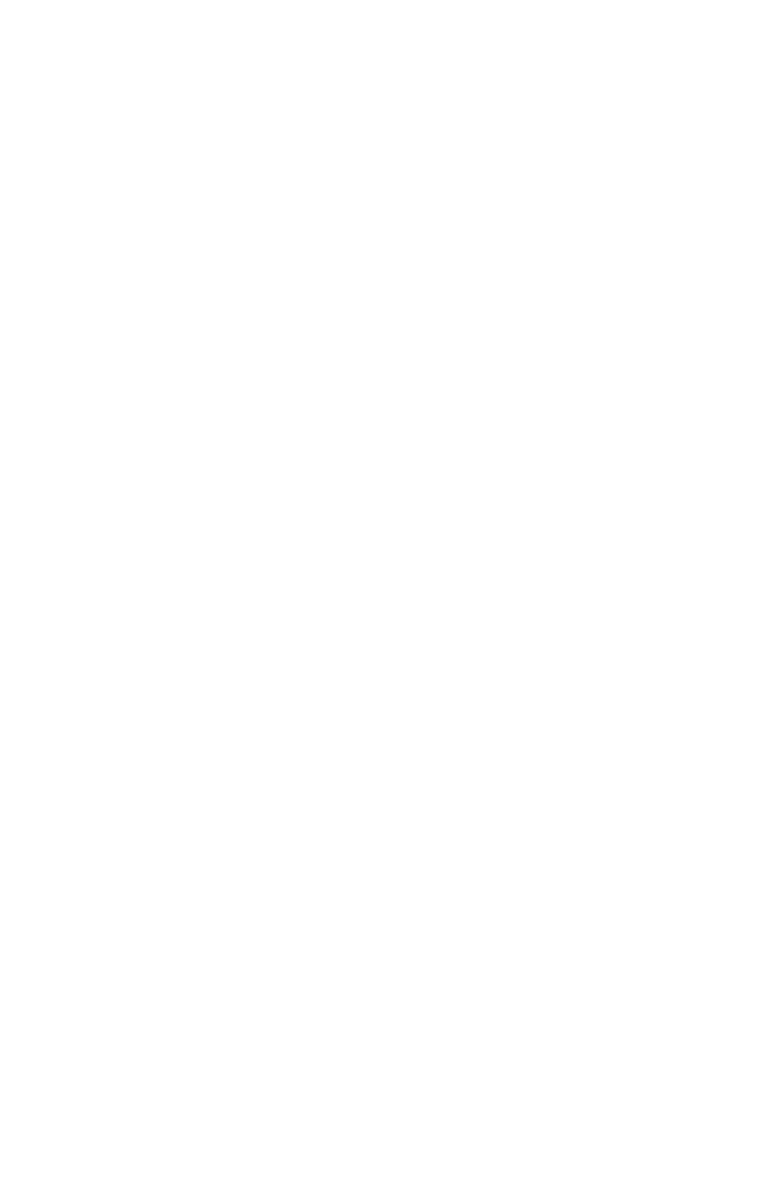
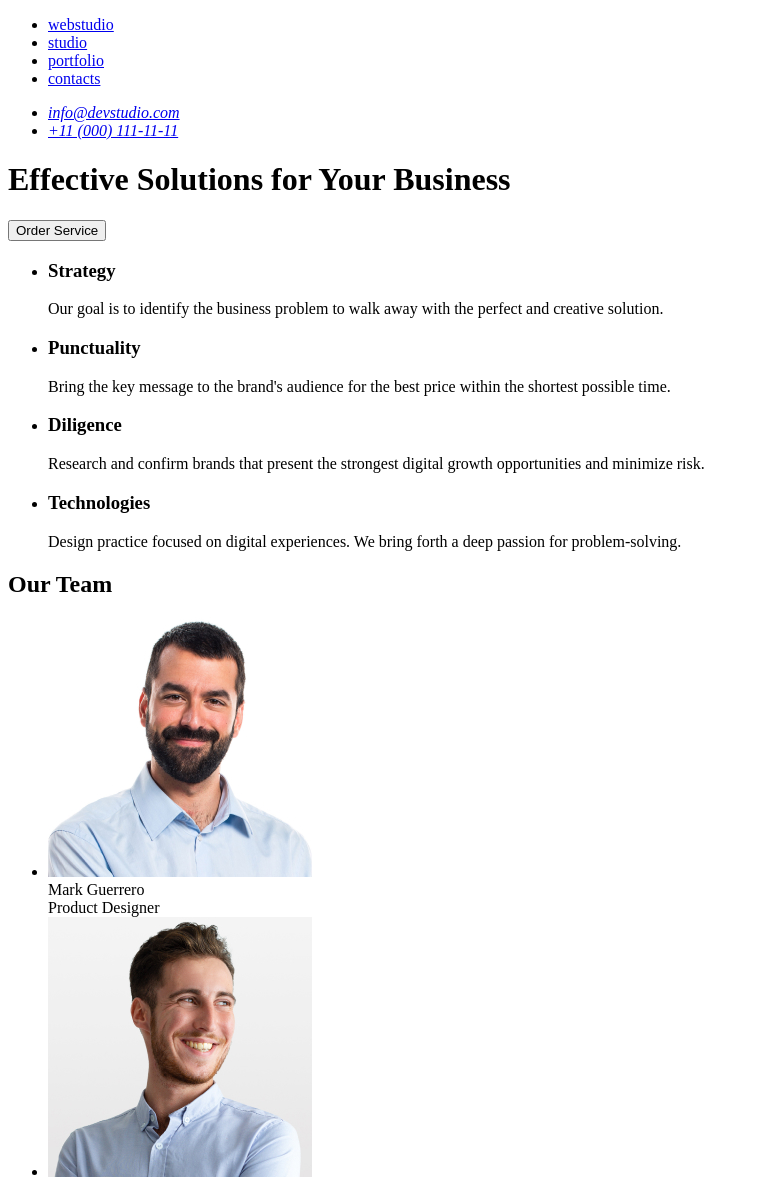
Before and after one commit to Cecylia2023/goit-markup-hw-01, a plain HTML site: page index.html in a window 1280 px wide. Shown: the top 1180 px of the page, without its empty margins (0-759 px from the left). Before the commit the page ends 800 px from the top, so only its background shows below. Drawn offline with Linux system fonts and the light colour scheme.

Commit message:
summary
header and main

```diff
--- a/index.html
+++ b/index.html
@@ -7,10 +7,77 @@
 </head>
 <body>
     <header>
-
+        <nav>
+            <ul>
+                <li><a href="./index.html">webstudio</a></li>
+                <li><a href="./index.html">studio</a></li>
+                <li><a href="./index.html">portfolio</a></li>
+                <li><a href="./index.html">contacts</a></li>
+            </ul>
+        </nav>
+        <address>
+            <ul>
+                <li><a href="mailto:info@devstudio.com">info@devstudio.com</a>
+                </li>
+                <li><a href="tel:+110001111111">+11 (000) 111-11-11</a>
+                </li>
+            </ul>
+        </address>
     </header>
     <main>
+        <h1>Effective Solutions
+            for Your Business
+        </h1>
+        <button>Order Service</button>
 
+        <!-- features -->
+        <section>
+            <ul>
+                <li>
+                    <h3>Strategy</h3>
+                    <p>Our goal is to identify the business
+                        problem to walk away with the perfect and creative solution. </p>
+                </li>
+                <li>
+                    <h3>Punctuality</h3>
+                    <p>Bring the key message to the brand's audience for the best price within the shortest possible time.</p>
+                </li>
+                <li>
+                    <h3>Diligence</h3>
+                    <p>Research and confirm brands that present the strongest digital growth opportunities and minimize risk.</p>
+                </li>
+                <li>
+                    <h3>Technologies</h3>
+                    <p>Design practice focused on digital experiences. We bring forth a deep passion for problem-solving.</p>
+                </li>
+            </ul>
+        </section>
+        <!-- our team -->
+        <section>
+            <h2>Our Team</h2>
+            <ul>
+                <li>
+                    <img src="./images/img1.jpg" alt="Mark,the Product Designer" width="264" /><br/>
+                    Mark Guerrero <br/>
+                    Product Designer
+                </li>
+                <li>
+                    <img src="./images/img2.jpg" alt="Tom, the Frontend Developer" width="264" /><br/>
+                    Tom Ford <br/>
+                    Frontend Developer
+                </li>
+                <li>
+                    <img src="./images/img3.jpg" alt="Camila, the Marketing" width="264" /><br/>
+                    Camila Garcia <br/>
+                    Marketing
+                </li>
+                <li>
+                    <img src="./images/img4.jpg" alt="Daniel, the UI Designer" width="264" /><br/>
+                    Daniel Wilson <br/>
+                    UI Designer
+                </li>
+            </ul>
+        </section>
     </main>
     <footer>
 
```
Also changed, not shown: images/Studio.png (added), images/Web.png (added), images/img.png (deleted), images/img1.jpg (added), images/img2.jpg (added), images/img3.jpg (added), images/img4.jpg (added), images/img@2x.png (deleted), images/img@3x.png (deleted), images/img@4x.png (deleted).
